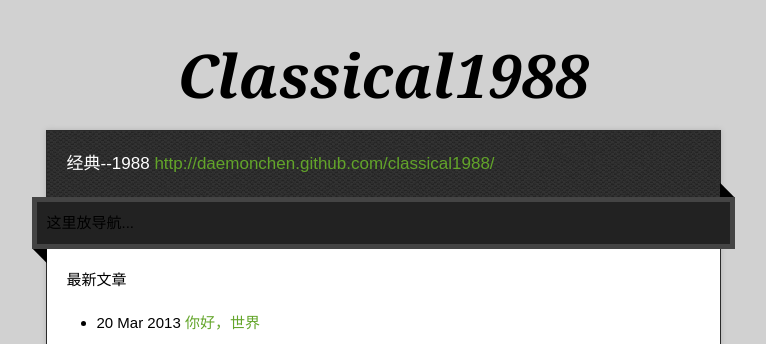
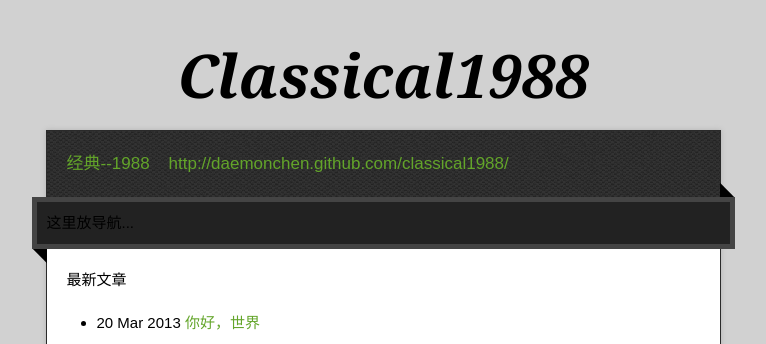
Before and after one commit to daemonchen/classical1988, a Jekyll site: the page built from index.html, in a window 1280 px wide. Shown: the top 344 px of the page, without its empty margins (257-1023 px from the left). Built offline with Jekyll 4.4.1, drawn with Linux system fonts in a browser that asks for light colours; nearby versions of some CDN libraries.

Commit message:
change some style

```diff
--- a/_layouts/default.html
+++ b/_layouts/default.html
@@ -25,8 +25,8 @@
       <h1 class="title">Classical1988</h1>
     </header>
     <div id="container">
-      <p class="tagline">经典--1988
-        <a href="{{site.baseurl}}/classical1988">http://daemonchen.github.com/classical1988/</a>
+      <p class="tagline">
+        <a href="{{site.baseurl}}/classical1988">经典--1988&nbsp;&nbsp;&nbsp;&nbsp;http://daemonchen.github.com/classical1988/</a>
       </p>
       <div id="main" role="main">
         <div class="download-bar">
```
